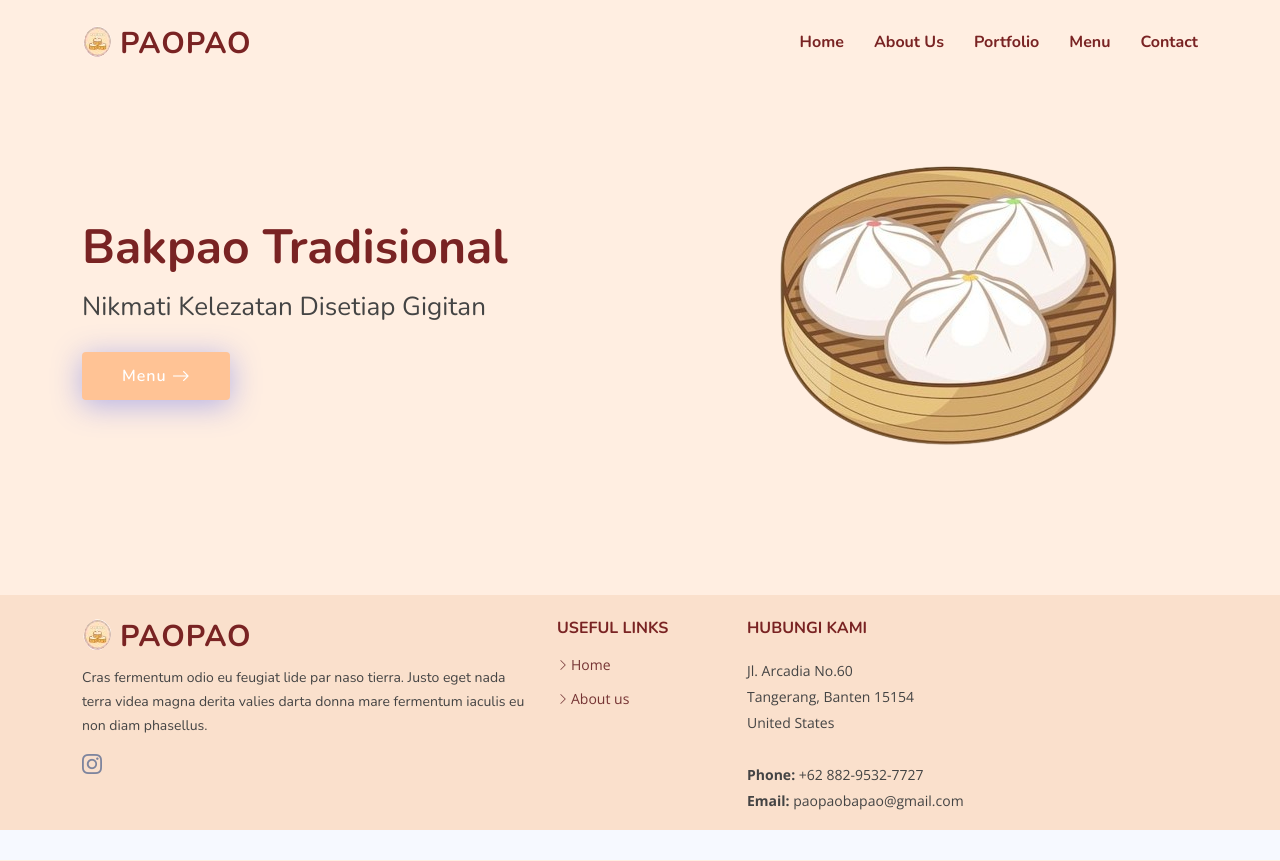
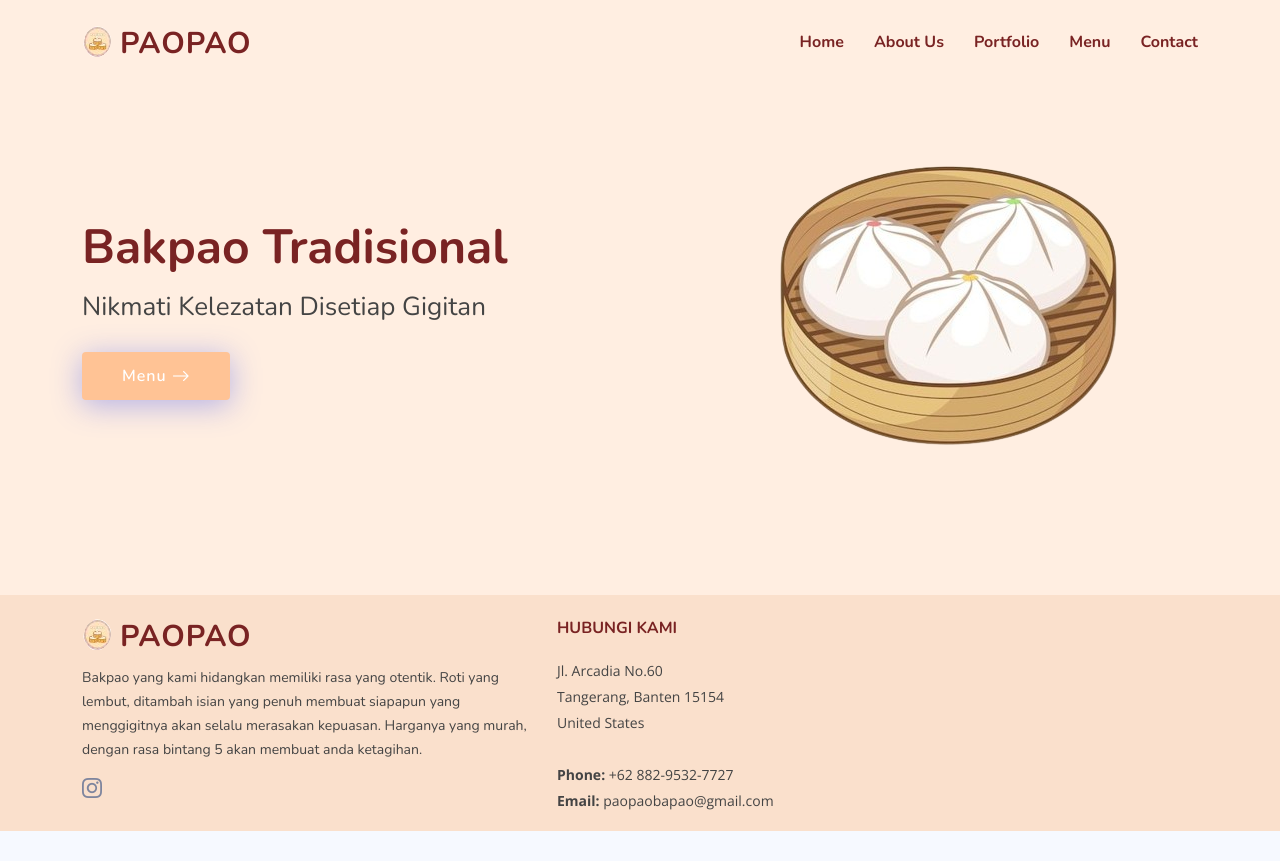
Before and after one commit to aminahhh/WebProgramming, a PHP site: page /index.php in a window 1280 px wide. Run offline with PHP 8.4, Linux system fonts and the light colour scheme.

Commit message:
edit footer

```diff
--- a/footer.php
+++ b/footer.php
@@ -8,18 +8,10 @@
             <img src="assets/img/logo 32.png" alt="">
             <span>PAOPAO</span>
             </a>
-            <p>Cras fermentum odio eu feugiat lide par naso tierra. Justo eget nada terra videa magna derita valies darta donna mare fermentum iaculis eu non diam phasellus.</p>
+            <p>Bakpao yang kami hidangkan memiliki rasa yang otentik. Roti yang lembut, ditambah isian yang penuh membuat siapapun yang menggigitnya akan selalu merasakan kepuasan. Harganya yang murah, dengan rasa bintang 5 akan membuat anda ketagihan.</p>
             <div class="social-links mt-3">
             <a href="#" class="instagram"><i class="bi bi-instagram"></i></a>
             </div>
-        </div>
-
-        <div class="col-lg-2 col-6 footer-links">
-            <h4>Useful Links</h4>
-            <ul>
-            <li><i class="bi bi-chevron-right"></i> <a href="index.php">Home</a></li>
-            <li><i class="bi bi-chevron-right"></i> <a href="about.php">About us</a></li>
-            </ul>
         </div>
 
 
```
